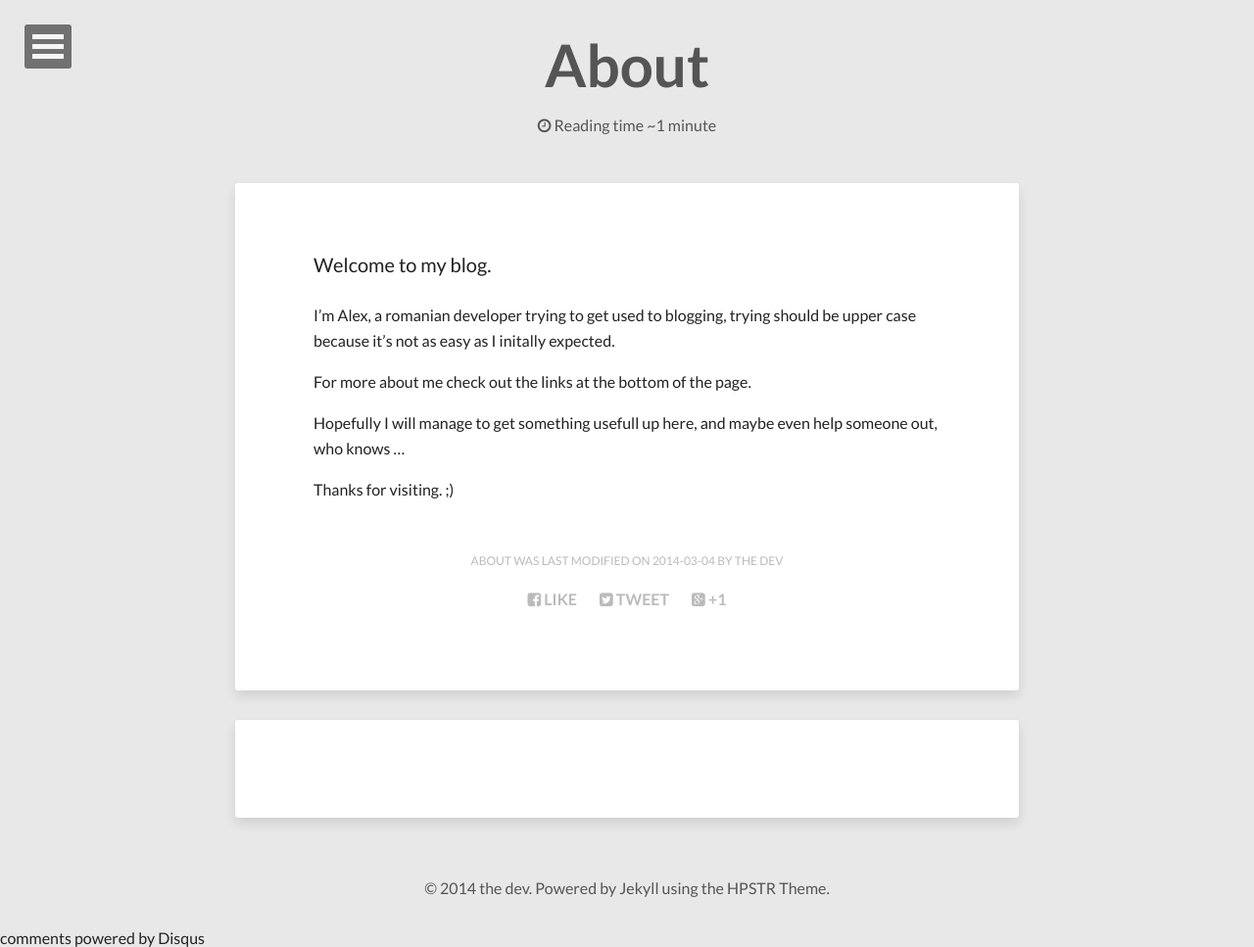
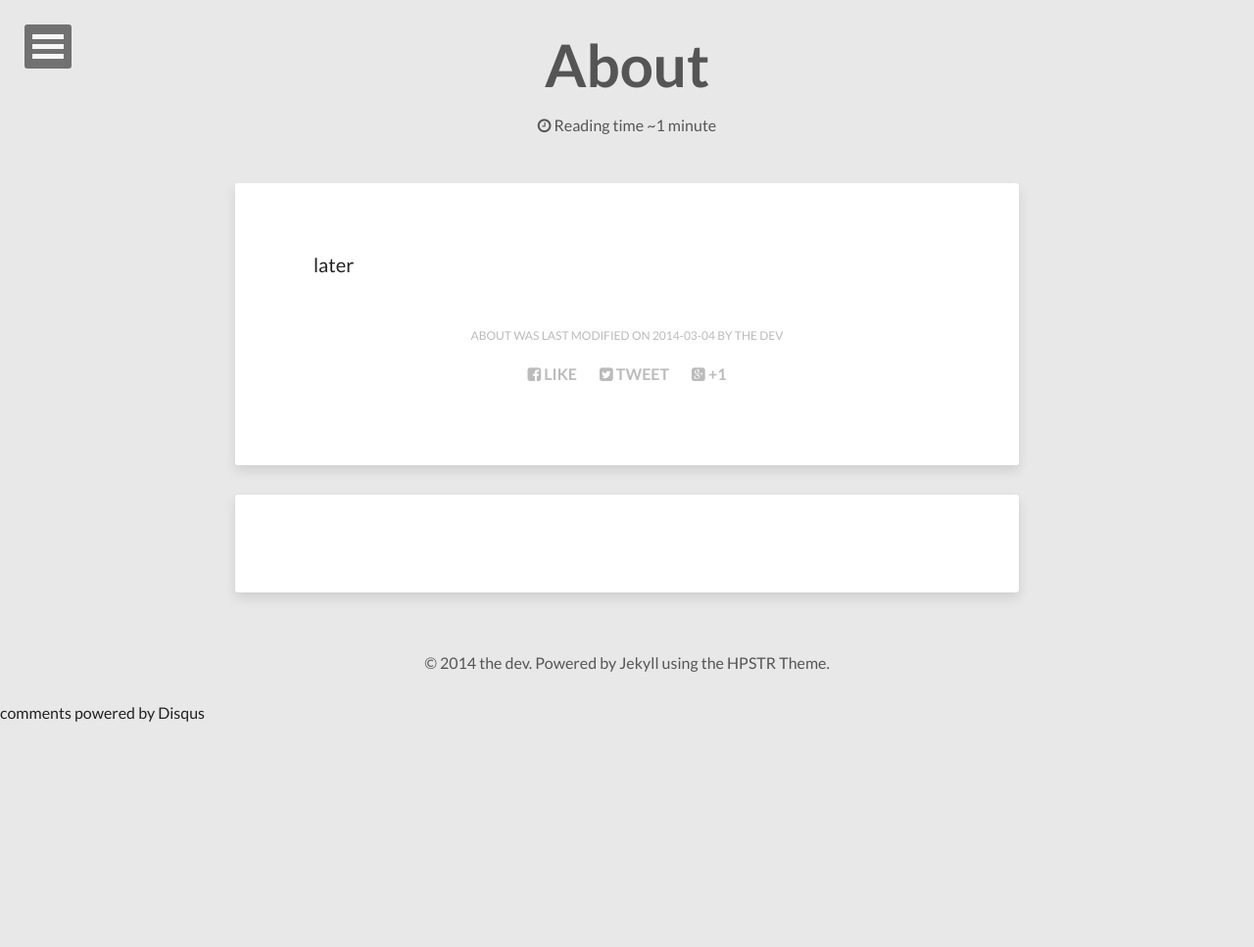
Before and after one commit to thedev/hipster-jekyll-blog, a Jekyll site: the page built from about.md, in a window 1280 px wide. Shown: the whole page at 98% size. Built offline with Jekyll 4.4.1, drawn with Linux system fonts in a browser that asks for light colours; nearby versions of some CDN libraries; comment, search, counter and statistics services are not loaded; after the commit the page ends 900 px from its top, so only the background shows below that.

Commit message:
remove about content

```diff
--- a/about.md
+++ b/about.md
@@ -9,12 +9,5 @@ modified: 2014-03-04
 #  credit: Alexandru Ionica
 #  creditlink: http://thedev.ro
 ---
-Welcome to my blog.
 
-I'm Alex, a romanian developer trying to get used to blogging, trying should be upper case because it's not as easy as I initally expected.
-
-For more about me check out the links at the bottom of the page.
-
-Hopefully I will manage to get something usefull up here, and maybe even help someone out, who knows ...
-
-Thanks for visiting. ;)
+later
```
